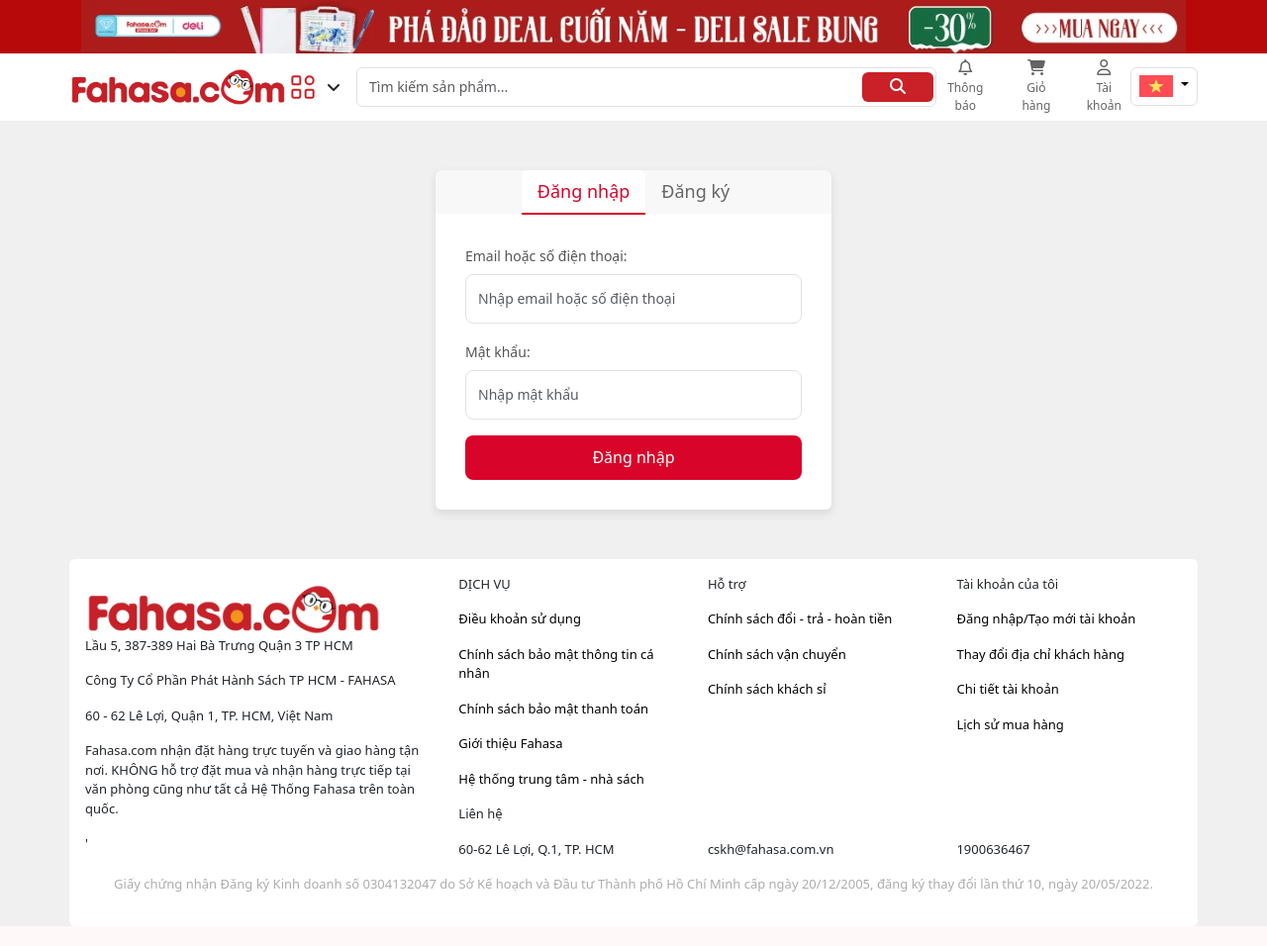
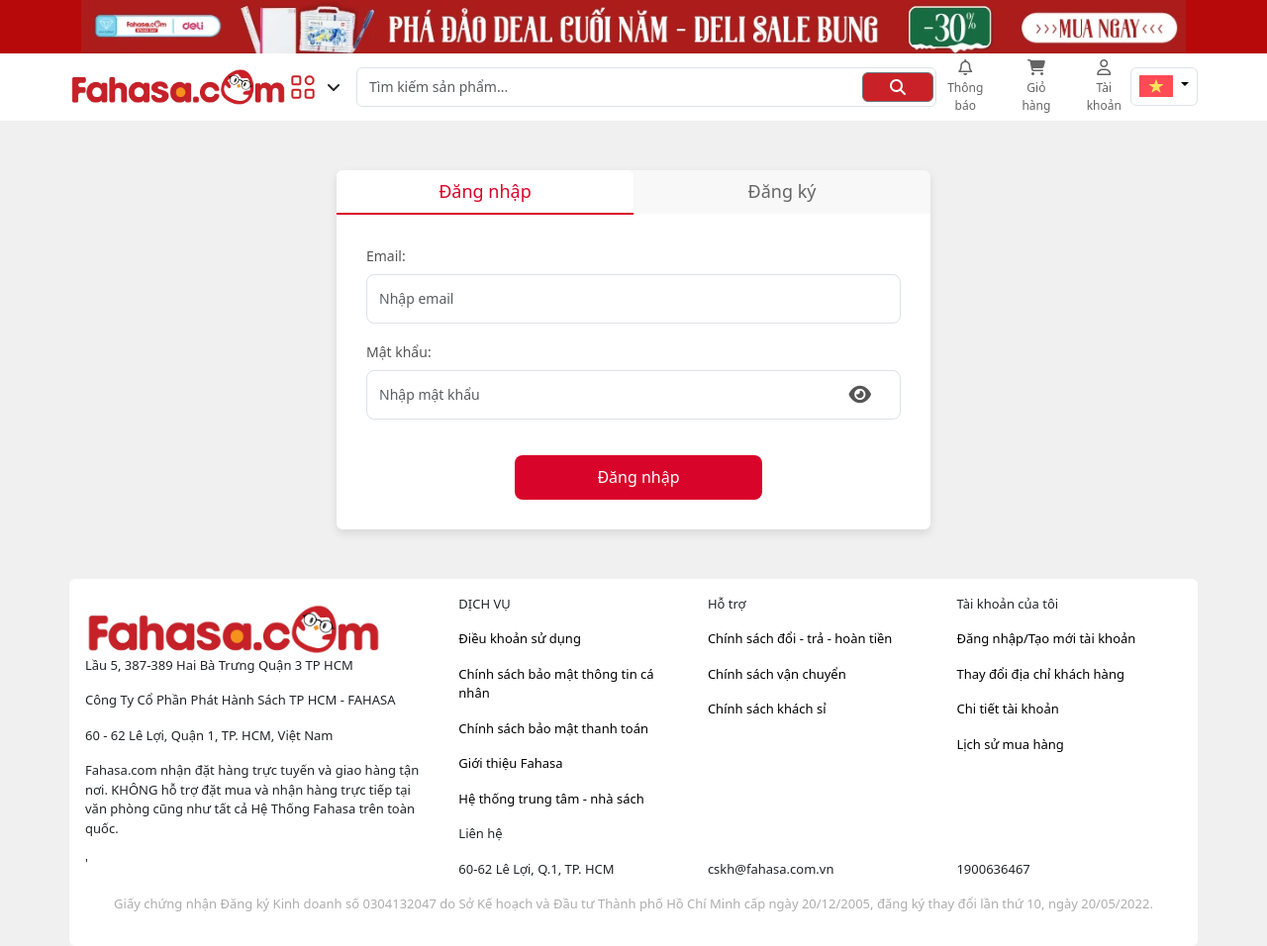
Before and after one commit to minhhquann1508/fahasa_clone, a PHP site: page /index.php?page=login in a window 1280 px wide. Shown: the whole page at 99% size. Run offline with PHP 8.4, Linux system fonts and the light colour scheme.

Commit message:
login-fix

```diff
--- a/views/admin/layout.php
+++ b/views/admin/layout.php
@@ -22,6 +22,7 @@
     </script>
     <title>Trang quản trị</title>
 </head>
+
 <body>
     <!-- Toast -->
     <?php showToast();?>
--- a/views/auth/login.php
+++ b/views/auth/login.php
@@ -1,7 +1,70 @@
+<?php
+include_once './configs/upload.php';
+include_once './configs/helper.php';
+include_once './models/User.php';
+
+$login_err = "";
+$register_err = "";
+
+// Xử lý đăng ký
+if ($_SERVER['REQUEST_METHOD'] === 'POST' && isset($_POST['submit-register'])) {
+    $username = trim($_POST['register-name']);
+    $email = filter_var(trim($_POST['register-email']), FILTER_VALIDATE_EMAIL);
+    $password = $_POST['register-password'];
+    $confirm_password = $_POST['register-confirm-password'];
+
+    if (empty($username) || empty($email) || empty($password) || empty($confirm_password)) {
+        $register_err = "Vui lòng nhập đầy đủ thông tin.";
+    } elseif (!$email) {
+        $register_err = "Email không hợp lệ.";
+    } elseif ($password !== $confirm_password) {
+        $register_err = "Mật khẩu và xác nhận mật khẩu không khớp.";
+    } else {
+        $hashed_password = password_hash($password, PASSWORD_BCRYPT);
+        $is_exist = User::checkmail($email);
+
+        if ($is_exist['status']) {
+            $register_err = $is_exist['message'];
+        } else {
+            $is_add_success = User::register($username, $email, $hashed_password);
+            if (!$is_add_success['status']) {
+                $register_err = $is_add_success['message'];
+            } else {
+                header("Location: index.php?page=login");
+                exit;
+            }
+        }
+    }
+}
+
+// Xử lý đăng nhập
+if ($_SERVER['REQUEST_METHOD'] === 'POST' && isset($_POST['submit-login'])) {
+    $email = filter_var(trim($_POST['login-email']), FILTER_VALIDATE_EMAIL);
+    $password = $_POST['login-password'];
+
+    if (empty($email) || empty($password)) {
+        $login_err = "Vui lòng nhập email và mật khẩu.";
+    } elseif (!$email) {
+        $login_err = "Email không hợp lệ.";
+    } else {
+        $user = User::login($email);
+        if ($user && password_verify($password, $user['password'])) {
+            session_start();
+            $_SESSION['user'] = $user;
+            header("Location: index.php");
+            exit;
+        } else {
+            $login_err = "Email hoặc mật khẩu không đúng.";
+        }
+    }
+}
+?>
+
+
 <style>
 /* LOGIN */
 .card {
-    width: 400px;
+    width: 600px;
     margin: 50px auto;
     border: none;
     box-shadow: 0 4px 10px rgba(0, 0, 0, 0.1);
@@ -22,6 +85,7 @@
     border: none;
     font-size: 18px;
     color: #666;
+    width: 300px;
 }
 
 .nav-tabs .nav-link.active {
@@ -40,25 +104,22 @@
     font-size: 14px;
 }
 
-.btn {
+.submit {
+    max-width: 250px;
+    width: 100%;
     background-color: #d90429;
     border: none;
     height: 45px;
     font-size: 16px;
     border-radius: 8px;
+    color: #fff;
+    margin-left: 150px;
+    margin-top: 20px;
 }
 
-.btn:disabled {
-    background-color: #dcdcdc;
-    cursor: not-allowed;
-}
-
-.btn-success {
-    background-color: #28a745;
-    border: none;
-    height: 45px;
-    font-size: 16px;
-    border-radius: 8px;
+.submit:hover {
+    background-color: #B70909;
+    color: #fff;
 }
 
 .card-body {
@@ -79,6 +140,23 @@ a {
 a:hover {
     text-decoration: underline;
 }
+
+.password-container {
+    position: relative;
+}
+
+.password-icon {
+    position: absolute;
+    right: 30px;
+    top: 70%;
+    transform: translateY(-50%);
+    cursor: pointer;
+}
+
+.password-icon i {
+    font-size: 20px;
+    color: #555;
+}
 </style>
 <div class="container">
     <div class="card">
@@ -96,44 +174,109 @@ a:hover {
         </div>
         <div class="card-body">
             <div class="tab-content" id="myTabContent">
+                <!-- Login Form -->
                 <div class="tab-pane fade show active" id="login" role="tabpanel" aria-labelledby="login-tab">
-                    <form id="login-form">
+                    <form id="login-form" method="POST" action="">
                         <div class="mb-3">
-                            <label for="login-email" class="form-label">Email hoặc số điện thoại:</label>
-                            <input type="text" class="form-control" id="login-email"
-                                placeholder="Nhập email hoặc số điện thoại">
+                            <label for="login-email" class="form-label">Email:</label>
+                            <input type="email" class="form-control" name="login-email" id="login-email"
+                                placeholder="Nhập email" value="<?= htmlspecialchars($_POST['login-email'] ?? '') ?>">
                         </div>
-                        <div class="mb-3">
+                        <div class="mb-3 password-container">
                             <label for="login-password" class="form-label">Mật khẩu:</label>
-                            <input type="password" class="form-control" id="login-password" placeholder="Nhập mật khẩu">
+                            <input type="password" class="form-control" name="login-password" id="login-password"
+                                placeholder="Nhập mật khẩu">
+                            <span class="password-icon" id="toggle-login-password">
+                                <i class="fa-solid fa-eye"></i>
+                            </span>
                         </div>
-                        <button type="submit" class="btn btn-primary w-100">Đăng nhập</button>
+                        <div id="login-error" class="text-danger"><?= $login_err; ?></div>
+                        <button type="submit" name="submit-login" class="btn submit w-100">Đăng nhập</button>
                     </form>
                 </div>
+
+                <!-- Register Form -->
                 <div class="tab-pane fade" id="register" role="tabpanel" aria-labelledby="register-tab">
-                    <form id="register-form">
+                    <form id="register-form" method="POST" action="">
                         <div class="mb-3">
                             <label for="register-name" class="form-label">Họ và tên:</label>
-                            <input type="text" class="form-control" id="register-name" placeholder="Nhập họ và tên">
+                            <input type="text" class="form-control" name="register-name" id="register-name"
+                                placeholder="Nhập họ và tên"
+                                value="<?= htmlspecialchars($_POST['register-name'] ?? '') ?>">
                         </div>
                         <div class="mb-3">
                             <label for="register-email" class="form-label">Email:</label>
-                            <input type="email" class="form-control" id="register-email" placeholder="Nhập email">
+                            <input type="email" class="form-control" name="register-email" id="register-email"
+                                placeholder="Nhập email"
+                                value="<?= htmlspecialchars($_POST['register-email'] ?? '') ?>">
                         </div>
-                        <div class="mb-3">
+                        <div class="mb-3 password-container">
                             <label for="register-password" class="form-label">Mật khẩu:</label>
-                            <input type="password" class="form-control" id="register-password"
+                            <input type="password" class="form-control" name="register-password" id="register-password"
                                 placeholder="Nhập mật khẩu">
+                            <span class="password-icon" id="toggle-register-password">
+                                <i class="fa-solid fa-eye"></i>
+                            </span>
                         </div>
-                        <div class="mb-3">
+
+                        <div class="mb-3 password-container">
                             <label for="register-confirm-password" class="form-label">Xác nhận mật khẩu:</label>
-                            <input type="password" class="form-control" id="register-confirm-password"
-                                placeholder="Xác nhận mật khẩu">
+                            <input type="password" class="form-control" name="register-confirm-password"
+                                id="register-confirm-password" placeholder="Xác nhận mật khẩu">
+                            <span class="password-icon" id="toggle-confirm-password">
+                                <i class="fa-solid fa-eye"></i>
+                            </span>
                         </div>
-                        <button type="submit" class="btn w-100">Đăng ký</button>
+                        <div id="register-error" class="text-danger"><?= $register_err; ?></div>
+                        <button type="submit" name="submit-register" class="btn submit w-100">Đăng ký</button>
                     </form>
                 </div>
             </div>
         </div>
     </div>
 </div>
+
+
+<script>
+document.getElementById('toggle-login-password').addEventListener('click', function() {
+    let passwordField = document.getElementById('login-password');
+    let icon = this.querySelector('i');
+    if (passwordField.type === 'password') {
+        passwordField.type = 'text';
+        icon.classList.remove('fa-eye');
+        icon.classList.add('fa-eye-slash');
+    } else {
+        passwordField.type = 'password';
+        icon.classList.remove('fa-eye-slash');
+        icon.classList.add('fa-eye');
+    }
+});
+
+document.getElementById('toggle-register-password').addEventListener('click', function() {
+    let passwordField = document.getElementById('register-password');
+    let icon = this.querySelector('i');
+    if (passwordField.type === 'password') {
+        passwordField.type = 'text';
+        icon.classList.remove('fa-eye');
+        icon.classList.add('fa-eye-slash');
+    } else {
+        passwordField.type = 'password';
+        icon.classList.remove('fa-eye-slash');
+        icon.classList.add('fa-eye');
+    }
+});
+
+document.getElementById('toggle-confirm-password').addEventListener('click', function() {
+    let confirmPasswordField = document.getElementById('register-confirm-password');
+    let icon = this.querySelector('i');
+    if (confirmPasswordField.type === 'password') {
+        confirmPasswordField.type = 'text';
+        icon.classList.remove('fa-eye');
+        icon.classList.add('fa-eye-slash');
+    } else {
+        confirmPasswordField.type = 'password';
+        icon.classList.remove('fa-eye-slash');
+        icon.classList.add('fa-eye');
+    }
+});
+</script>
```
Also changed, not shown: models/User.php (added, +62 -0 lines).
